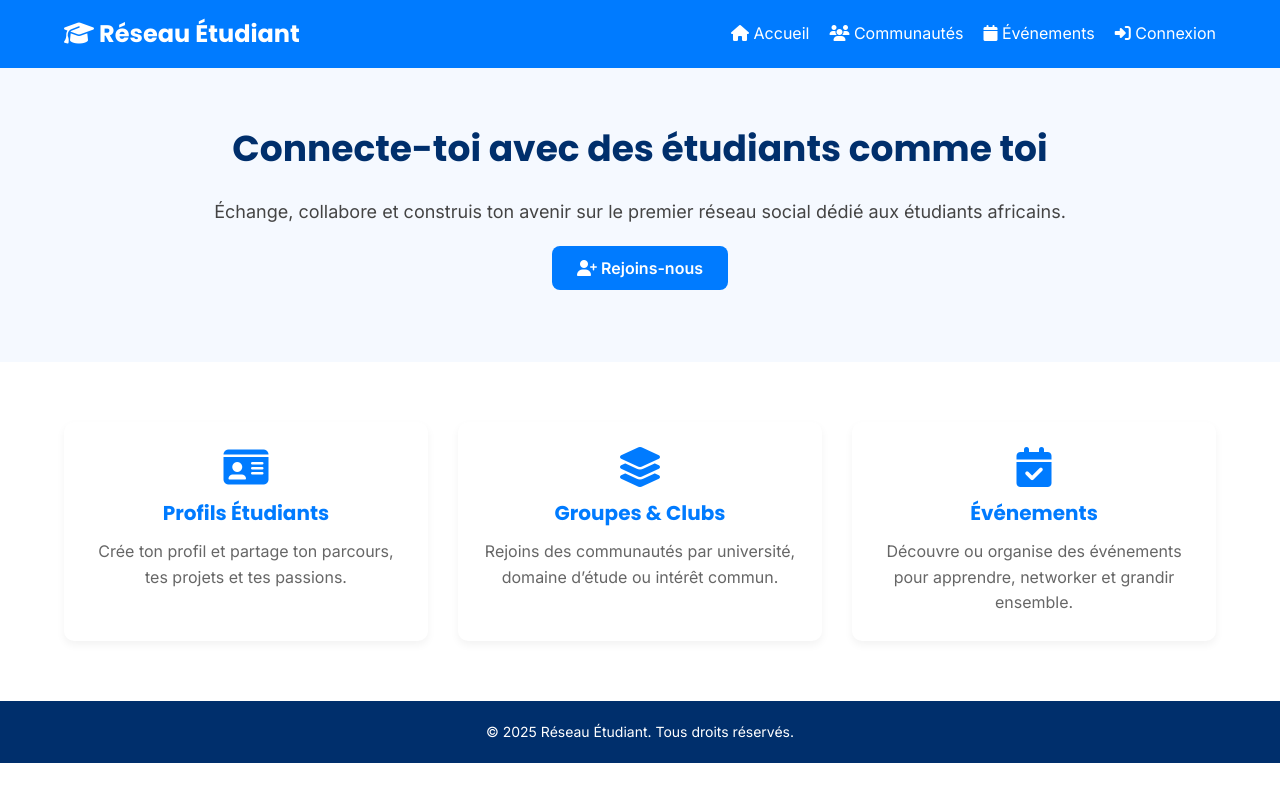
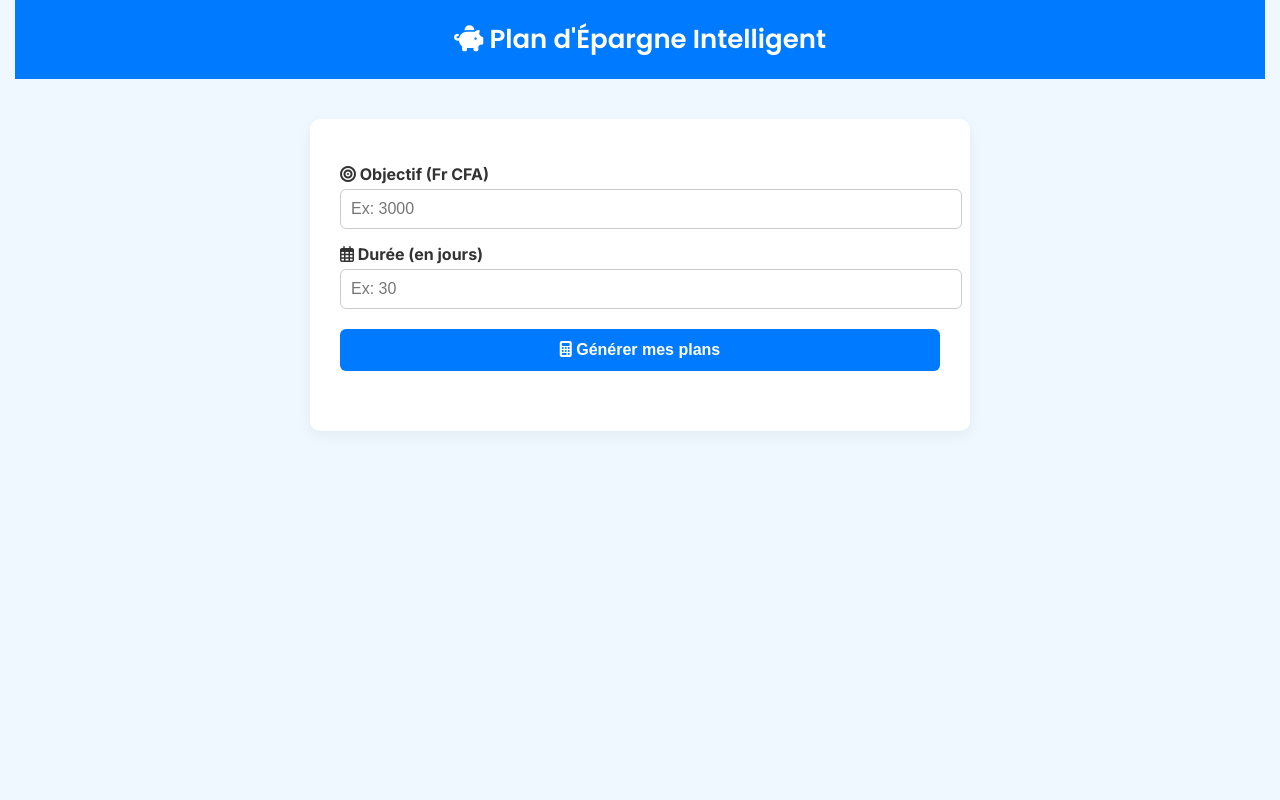
Before and after one commit to svmi31/MonJeton, a plain HTML site: page index.html in a window 1280 px wide. Drawn offline with Linux system fonts and the light colour scheme.

Commit message:
Update 4 index.html

```diff
--- a/index.html
+++ b/index.html
@@ -3,247 +3,150 @@
 <head>
   <meta charset="UTF-8" />
   <meta name="viewport" content="width=device-width, initial-scale=1.0"/>
-  <title>Réseau Étudiant</title>
-  <link href="https://fonts.googleapis.com/css2?family=Inter:wght@400;600&family=Poppins:wght@400;700&display=swap" rel="stylesheet">
-  <link rel="stylesheet" href="https://cdnjs.cloudflare.com/ajax/libs/font-awesome/6.5.0/css/all.min.css">
+  <title>Plan d'Épargne Intelligent</title>
+
+  <!-- Polices -->
+  <link href="https://fonts.googleapis.com/css2?family=Inter:wght@400;700&family=Poppins:wght@600&display=swap" rel="stylesheet">
+
+  <!-- Icônes Font Awesome -->
+  <script src="https://kit.fontawesome.com/a076d05399.js" crossorigin="anonymous"></script>
+
   <style>
     :root {
-      --primary-color: #007BFF;
-      --secondary-color: #F5F9FF;
-      --text-color: #1a1a1a;
-      --font-inter: 'Inter', sans-serif;
-      --font-poppins: 'Poppins', sans-serif;
-    }
-
-    * {
-      box-sizing: border-box;
-      margin: 0;
-      padding: 0;
+      --primary: #007bff;
+      --background: #ffffff;
+      --light: #f0f8ff;
+      --font-main: 'Inter', sans-serif;
+      --font-title: 'Poppins', sans-serif;
     }
 
     body {
-      font-family: var(--font-inter);
-      color: var(--text-color);
-      background-color: #ffffff;
-      line-height: 1.6;
+      margin: 0;
+      font-family: var(--font-main);
+      background-color: var(--light);
+      color: #333;
+      padding: 0 15px;
     }
 
     header {
-      position: fixed;
-      top: 0;
-      left: 0;
-      width: 100%;
-      background-color: var(--primary-color);
+      background-color: var(--primary);
       color: white;
-      z-index: 1000;
-      padding: 15px 0;
+      padding: 20px 0;
+      text-align: center;
+      font-family: var(--font-title);
     }
 
-    .container {
-      width: 90%;
-      max-width: 1200px;
-      margin: auto;
+    h1 {
+      margin: 0;
+      font-size: 26px;
     }
 
-    nav {
-      display: flex;
-      justify-content: space-between;
-      align-items: center;
-      position: relative;
+    main {
+      max-width: 600px;
+      margin: 40px auto;
+      background: var(--background);
+      padding: 30px;
+      border-radius: 10px;
+      box-shadow: 0 5px 15px rgba(0,0,0,0.05);
     }
 
-    nav h1 {
-      font-family: var(--font-poppins);
-      font-size: 24px;
+    label {
+      display: block;
+      margin: 15px 0 5px;
+      font-weight: bold;
     }
 
-    .nav-links {
-      list-style: none;
-      display: flex;
-      gap: 20px;
+    input {
+      width: 100%;
+      padding: 10px;
+      border: 1px solid #ccc;
+      border-radius: 6px;
+      font-size: 16px;
     }
 
-    .nav-links li a {
+    button {
+      margin-top: 20px;
+      background-color: var(--primary);
       color: white;
-      text-decoration: none;
-      font-weight: 500;
+      border: none;
+      padding: 12px;
+      width: 100%;
+      border-radius: 6px;
+      font-size: 16px;
+      cursor: pointer;
+      font-weight: bold;
     }
 
-    .menu-toggle {
-      display: none;
-      font-size: 24px;
-      cursor: pointer;
+    .plans {
+      margin-top: 30px;
     }
 
-    .hero {
-      background-color: var(--secondary-color);
-      padding: 120px 0 80px; /* espace pour le header fixe */
-      text-align: center;
+    .plan {
+      background-color: #e9f3ff;
+      border-left: 4px solid var(--primary);
+      padding: 15px;
+      margin-bottom: 15px;
+      border-radius: 6px;
     }
 
-    .hero h2 {
-      font-family: var(--font-poppins);
-      font-size: 36px;
-      margin-bottom: 20px;
-      color: #002F6C;
+    .plan i {
+      margin-right: 8px;
+      color: var(--primary);
     }
 
-    .hero p {
-      font-size: 18px;
-      margin-bottom: 30px;
-      color: #444;
-    }
-
-    .hero a {
-      text-decoration: none;
-      background-color: var(--primary-color);
-      color: white;
-      padding: 12px 25px;
-      border-radius: 8px;
-      font-weight: 600;
-    }
-
-    .features {
-      display: flex;
-      flex-wrap: wrap;
-      justify-content: space-between;
-      gap: 30px;
-      padding: 60px 0;
-    }
-
-    .feature {
-      flex: 1 1 300px;
-      background-color: #ffffff;
-      padding: 25px;
-      border-radius: 10px;
-      box-shadow: 0 4px 8px rgba(0,0,0,0.05);
-      text-align: center;
-    }
-
-    .feature i {
-      font-size: 40px;
-      color: var(--primary-color);
-      margin-bottom: 10px;
-    }
-
-    .feature h3 {
-      font-family: var(--font-poppins);
-      font-size: 20px;
-      margin-bottom: 10px;
-      color: var(--primary-color);
-    }
-
-    .feature p {
-      font-size: 16px;
-      color: #666;
-    }
-
-    footer {
-      background-color: #002F6C;
-      color: white;
-      text-align: center;
-      padding: 20px 0;
-      font-size: 14px;
-    }
-
-    /* Responsive styles */
-    @media (max-width: 768px) {
-      .menu-toggle {
-        display: block;
-        color: white;
-      }
-
-      .nav-links {
-        position: fixed;
-        top: 0;
-        left: -250px;
-        height: 100%;
-        width: 250px;
-        background-color: var(--primary-color);
-        flex-direction: column;
-        justify-content: center;
-        align-items: center;
-        transition: left 0.3s ease;
-        padding-top: 60px;
-        z-index: 999;
-      }
-
-      .nav-links.active {
-        left: 0;
-      }
-
-      .nav-links li {
-        margin: 20px 0;
-      }
-
-      .hero h2 {
-        font-size: 28px;
-      }
-
-      .features {
-        flex-direction: column;
-        align-items: center;
+    @media (max-width: 500px) {
+      main {
+        padding: 20px;
       }
     }
   </style>
 </head>
 <body>
 
-  <header>
-    <div class="container">
-      <nav>
-        <h1><i class="fas fa-graduation-cap"></i> Réseau Étudiant</h1>
-        <div class="menu-toggle" id="menu-toggle">
-          <i class="fas fa-bars"></i>
-        </div>
-        <ul class="nav-links" id="nav-links">
-          <li><a href="#"><i class="fas fa-home"></i> Accueil</a></li>
-          <li><a href="#"><i class="fas fa-users"></i> Communautés</a></li>
-          <li><a href="#"><i class="fas fa-calendar"></i> Événements</a></li>
-          <li><a href="#"><i class="fas fa-sign-in-alt"></i> Connexion</a></li>
-        </ul>
-      </nav>
-    </div>
-  </header>
+<header>
+  <h1><i class="fas fa-piggy-bank"></i> Plan d'Épargne Intelligent</h1>
+</header>
 
-  <section class="hero">
-    <div class="container">
-      <h2>Connecte-toi avec des étudiants comme toi</h2>
-      <p>Échange, collabore et construis ton avenir sur le premier réseau social dédié aux étudiants africains.</p>
-      <a href="#"><i class="fas fa-user-plus"></i> Rejoins-nous</a>
-    </div>
-  </section>
+<main>
+  <label for="objectif"><i class="fas fa-bullseye"></i> Objectif (Fr CFA)</label>
+  <input type="number" id="objectif" placeholder="Ex: 3000" />
 
-  <section class="features container">
-    <div class="feature">
-      <i class="fas fa-id-card"></i>
-      <h3>Profils Étudiants</h3>
-      <p>Crée ton profil et partage ton parcours, tes projets et tes passions.</p>
-    </div>
-    <div class="feature">
-      <i class="fas fa-layer-group"></i>
-      <h3>Groupes & Clubs</h3>
-      <p>Rejoins des communautés par université, domaine d’étude ou intérêt commun.</p>
-    </div>
-    <div class="feature">
-      <i class="fas fa-calendar-check"></i>
-      <h3>Événements</h3>
-      <p>Découvre ou organise des événements pour apprendre, networker et grandir ensemble.</p>
-    </div>
-  </section>
+  <label for="jours"><i class="far fa-calendar-alt"></i> Durée (en jours)</label>
+  <input type="number" id="jours" placeholder="Ex: 30" />
 
-  <footer>
-    &copy; 2025 Réseau Étudiant. Tous droits réservés.
-  </footer>
+  <button onclick="genererPlans()"><i class="fas fa-calculator"></i> Générer mes plans</button>
 
-  <script>
-    const toggle = document.getElementById('menu-toggle');
-    const navLinks = document.getElementById('nav-links');
+  <div class="plans" id="resultats"></div>
+</main>
 
-    toggle.addEventListener('click', () => {
-      navLinks.classList.toggle('active');
-    });
-  </script>
+<script>
+  function genererPlans() {
+    const montant = parseFloat(document.getElementById("objectif").value);
+    const jours = parseInt(document.getElementById("jours").value);
+    const resultats = document.getElementById("resultats");
+    resultats.innerHTML = "";
+
+    if (!montant || !jours || montant <= 0 || jours <= 0) {
+      resultats.innerHTML = "<p style='color:red;'><i class='fas fa-exclamation-triangle'></i> Veuillez entrer des valeurs valides.</p>";
+      return;
+    }
+
+    const plan1 = montant / jours;
+    const jours2 = Math.ceil(jours / 2);
+    const plan2 = montant / jours2;
+    const demiJours = Math.ceil(jours / 2);
+    const plan3 = montant / demiJours;
+    const sommeCroissante = (jours * (jours + 1)) / 2;
+    const premierJour = montant / sommeCroissante;
+
+    resultats.innerHTML += `
+      <div class="plan"><i class="fas fa-coins"></i> <strong>Plan quotidien :</strong> Épargne <strong>${plan1.toFixed(2)} Fr</strong> chaque jour pendant ${jours} jours.</div>
+      <div class="plan"><i class="fas fa-clock"></i> <strong>Un jour sur deux :</strong> Épargne <strong>${plan2.toFixed(2)} Fr</strong tous les 2 jours (${jours2} fois).</div>
+      <div class="plan"><i class="fas fa-bolt"></i> <strong>Plan rapide :</strong> Épargne <strong>${plan3.toFixed(2)} Fr</strong par jour sur ${demiJours} jours.</div>
+      <div class="plan"><i class="fas fa-chart-line"></i> <strong>Montant croissant :</strong> Commence par <strong>${premierJour.toFixed(2)} Fr</strong et augmente chaque jour pour atteindre ${montant} Fr en ${jours} jours.</div>
+    `;
+  }
+</script>
 
 </body>
 </html>
```
